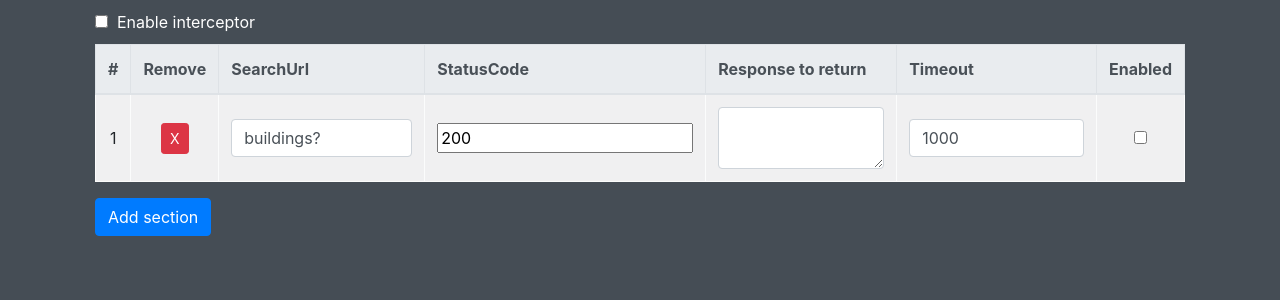
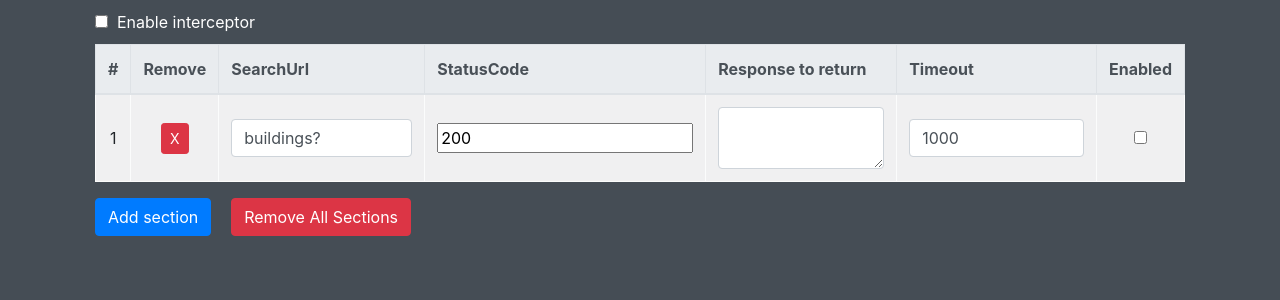
Before and after one commit to vgoreiko/requestInterceptorChrome, a React (Create React App) app: page / in a window 1280 px wide. Shown: the top 300 px of the page. Built offline with nearby package versions, Linux system fonts and the light colour scheme; no server answers.

Commit message:
added remove all button and styling

```diff
--- a/src/components/main-form/main-form.css
+++ b/src/components/main-form/main-form.css
@@ -12,3 +12,12 @@ input.form-check-input {
     position: static;
     margin: 0;
 }
+.buttons-section .btn {
+    margin: 0 10px;
+}
+.buttons-section .btn:first-child {
+    margin-left: 0
+}
+.buttons-section .btn:last-child {
+    margin-right: 0;
+}
--- a/src/components/main-form/main-form.tsx
+++ b/src/components/main-form/main-form.tsx
@@ -72,6 +72,7 @@ export default class MainForm extends React.Component {
                 </div>
                 <div className="buttons-section">
                     <button type="button" className="add-params-section btn btn-primary" onClick={this.addSection}>Add section</button>
+                    <button type="button" className="remove-all-params btn btn-danger" onClick={this.removeAllSections}>Remove All Sections</button>
                 </div>
             </section>
         )
@@ -98,6 +99,12 @@ export default class MainForm extends React.Component {
         this.setState((prevState: FormState) => ({
             paramsSections: prevState.paramsSections.filter((_, i) => i !== index)
         }));
+    }
+
+    removeAllSections = () => {
+        this.setState({
+            paramsSections: []
+        })
     }
 
     changeEnabledSection = (event: React.FormEvent<HTMLInputElement>, id: number) => {
```
